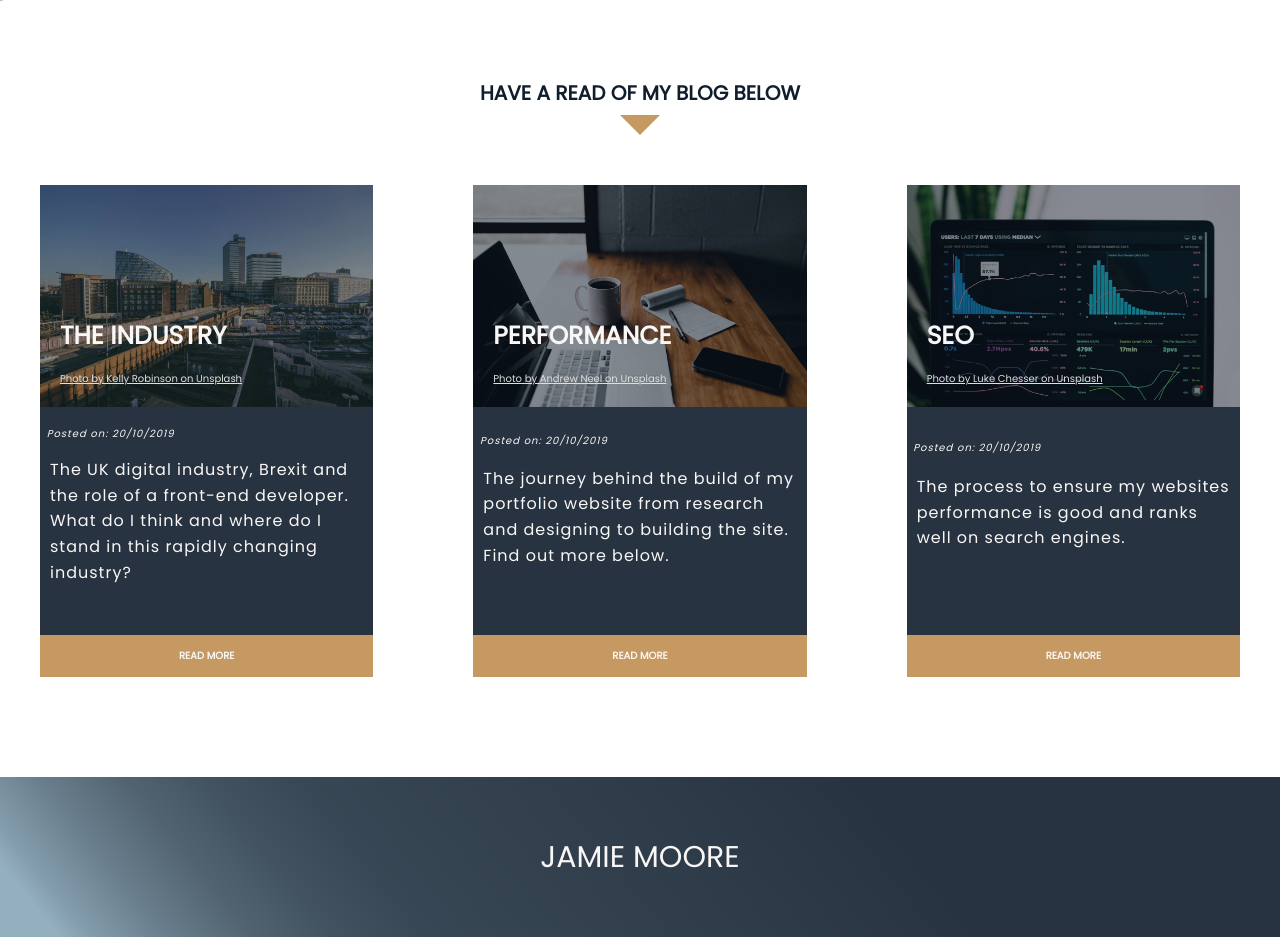
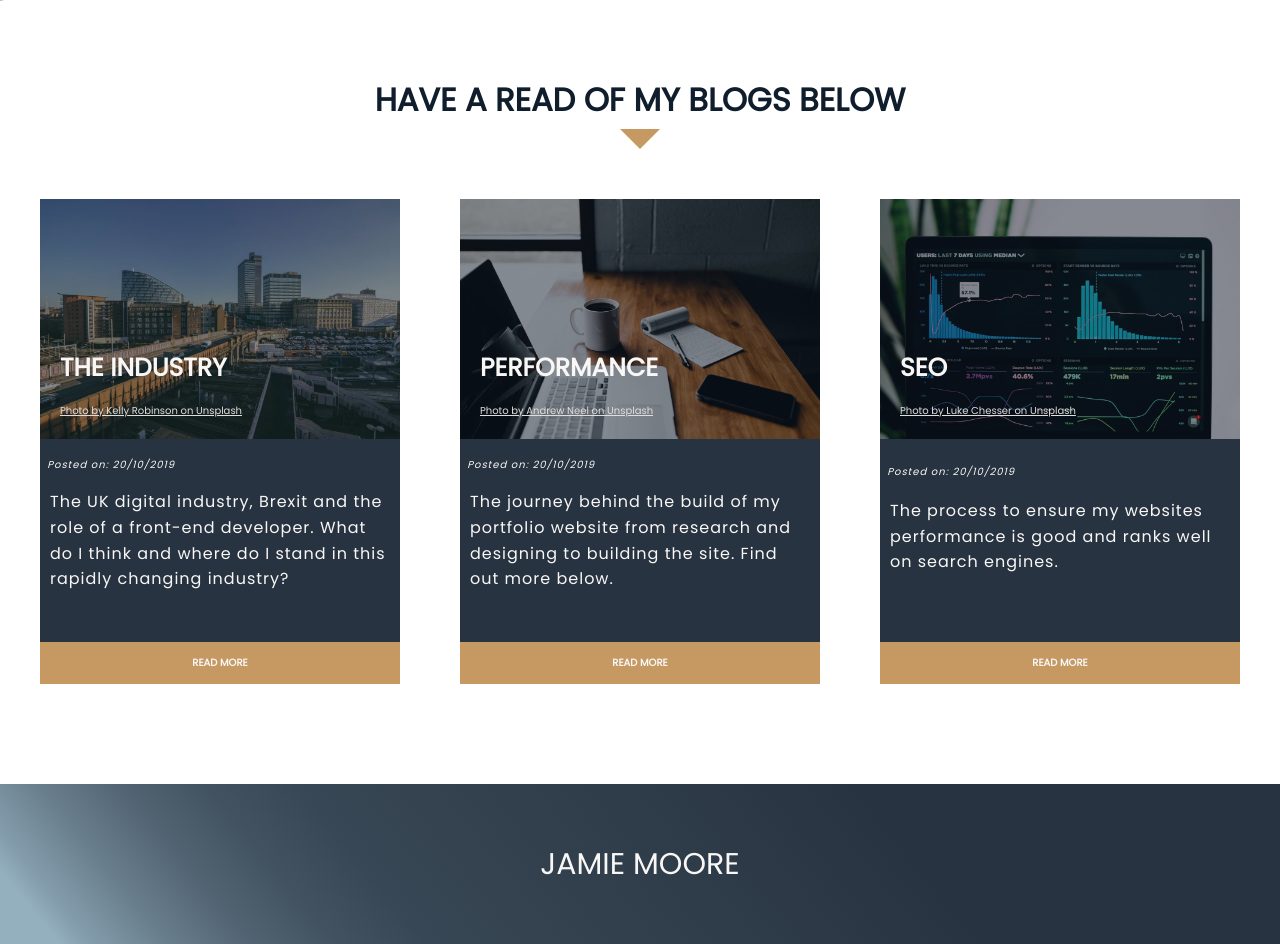
Before and after one commit to JamieMoore1994/jamie-portfolio, a PHP site: page /blog.html in a window 1280 px wide. Shown: the part 479-1423 px from the top of the page. Run offline with PHP 8.4, Linux system fonts and the light colour scheme; some libraries are stand-ins or nearby versions.

Commit message:
-ms-prefix for grid & blog title
-ms- prefix for displaying grid and making font-size of blog title bigger as screen gets larger.

```diff
--- a/blog.html
+++ b/blog.html
@@ -28,7 +28,7 @@
     <main id = "content">
         <!--Overall card section-->
         <article class="blogs">
-            <h2 class="blogs__main-title">Have a read of my blog below</h2>
+            <h2 class="blogs__main-title">Have a read of my blogs below</h2>
             <ul class="blogs__cards">
                 <!--Individual cards-->
 
--- a/css/main.css
+++ b/css/main.css
@@ -252,11 +252,12 @@ img {
     padding: 4rem;
 }
 
-@supports (grid-area: auto) {
+
 @media screen and (min-width: 44em) {
     .about__container {
         max-width: 1200px;
         margin: 0 auto;
+        display: -ms-grid;
         display: grid;
         grid-template-columns: repeat(2, 1fr);
         grid-template-rows: min-content min-content;
@@ -275,7 +276,7 @@ img {
         grid-template-columns: repeat(4, 1fr);
     }
 }
-}
+
 
 /*--------------------------------------------
             Services Section
@@ -307,6 +308,7 @@ img {
 
 .services__item {
     padding: 2rem 0;
+    display: -ms-grid;
     display: grid;
     grid-template-columns: min-content 1fr;
     grid-column-gap: 2.5rem;
@@ -334,11 +336,12 @@ img {
     font-size: 1.5rem;
 }
 
-@supports (grid-area: auto) {
 @media screen and (min-width: 47em) {
     .services__items {
         max-width: 1200px;
         margin: 0 auto;
+
+        display: -ms-grid;
         display: grid;
         grid-template-columns: repeat(2, 1fr);
         grid-template-rows: min-content min-content;
@@ -349,8 +352,6 @@ img {
         padding: 5rem 0;
     }
 }
-}
-
 /*--------------------------------------------
             Contact Form
 --------------------------------------------*/
@@ -415,6 +416,7 @@ img {
 @media screen and (min-width: 39em) {
 
     .contact__form {
+        display: -ms-grid;
         display: grid;
         grid-template-columns: repeat(2, 1fr);
         grid-template-rows: min-content min-content max-content;
@@ -422,6 +424,7 @@ img {
     }
 
     .contact__label-container {
+        display: -ms-grid;
         display: grid;
         grid-template-columns: 1fr;
         grid-template-rows: min-content min-content;
@@ -438,6 +441,7 @@ img {
     .contact__large-container {
         max-width: 1200px;
         margin: 0 auto;
+        display: -ms-grid;
         display: grid;
         grid-template-columns: repeat(2, 1fr);
     }
@@ -683,10 +687,10 @@ img {
 }
 
 @media screen and (min-width: 44em) {
-    @supports (grid-area: auto) {
     .profile {
         max-width: 1200px;
         margin: 0 auto;
+        display: -ms-grid;
         display: grid;
         grid-template-columns: repeat(2, 1fr);
         justify-items: center;
@@ -713,7 +717,6 @@ img {
         font-size: 1.5rem;
     }
 }
-}
 
 /*--------------------------------------------
             Blogs Page
@@ -730,8 +733,7 @@ img {
 }
 
 .blogs__main-title {
-    display: flex;
-    justify-content: center;
+    text-align: center;
     padding: 3rem 0;
     text-transform: uppercase;
     font-size: 2rem;
@@ -740,10 +742,24 @@ img {
     position: relative;
 }
 
+@media screen and (min-width: 41em) {
+    .blogs__main-title {
+        font-size: 2.6rem;
+    }
+}
+
+@media screen and (min-width: 57em) {
+    .blogs__main-title {
+        font-size: 3.2rem;
+    }
+}
+
 .blogs__main-title::after {
     content: "";
     position: absolute;
     bottom: 0;
+    left: 50%;
+    transform: translateX(-50%);
     height: 0;
     width: 0;
     border-left: 2rem solid transparent;
@@ -752,29 +768,33 @@ img {
 
 }
 
+
 .blogs__cards {
     list-style: none;
 
+    display: -ms-grid;
     display: grid;
     /* Makes card layout responsive, no need for media queries */
     grid-template-columns: repeat(auto-fit, minmax(25rem, 1fr));
-    grid-gap: 10rem;
-    margin: 3rem 0;
+    gap: 6rem;
+    margin-top: 3rem;
 }
+
 
 @media screen and (min-width: 61em) {
     .blogs__cards {
         max-width: 120rem;
-        margin: 0 auto;
+        margin: 5rem auto;
     }
 }
 
 .blogs__card-item {
+    display: -ms-grid;
     display: grid;
+
     grid-template-columns: repeat(2, 1fr);
     align-items: flex-start;
 
-    margin: 5rem 0;
     background-color: var(--color-primary-lighter);
 }
 
@@ -782,6 +802,7 @@ img {
     grid-column: 1 / span 2;
     position: relative;
 }
+
 
 /*Color overlay for images */
 .blogs__photo::before {
```
Lines whose indentation alone changed are shown as unchanged.
